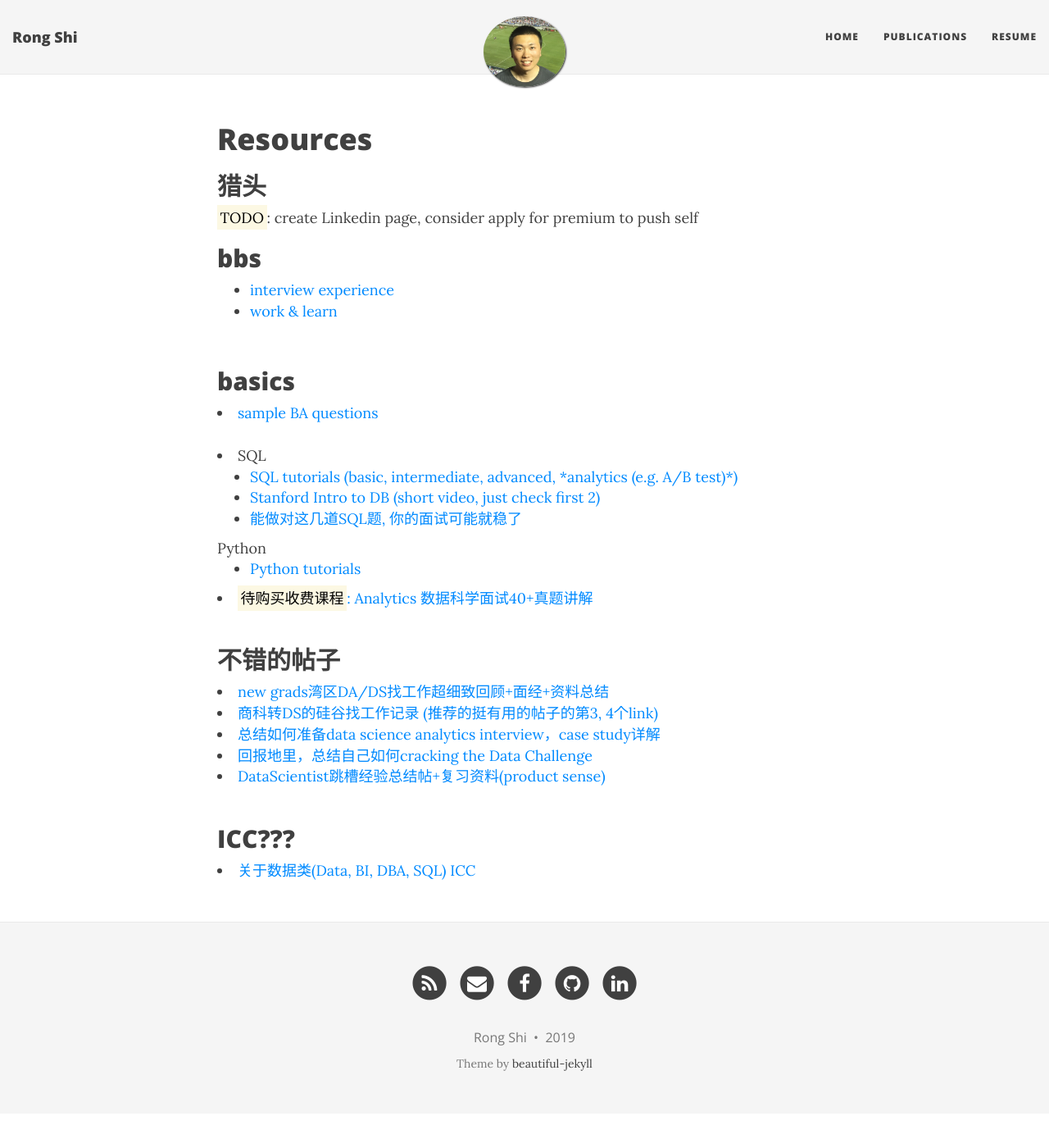
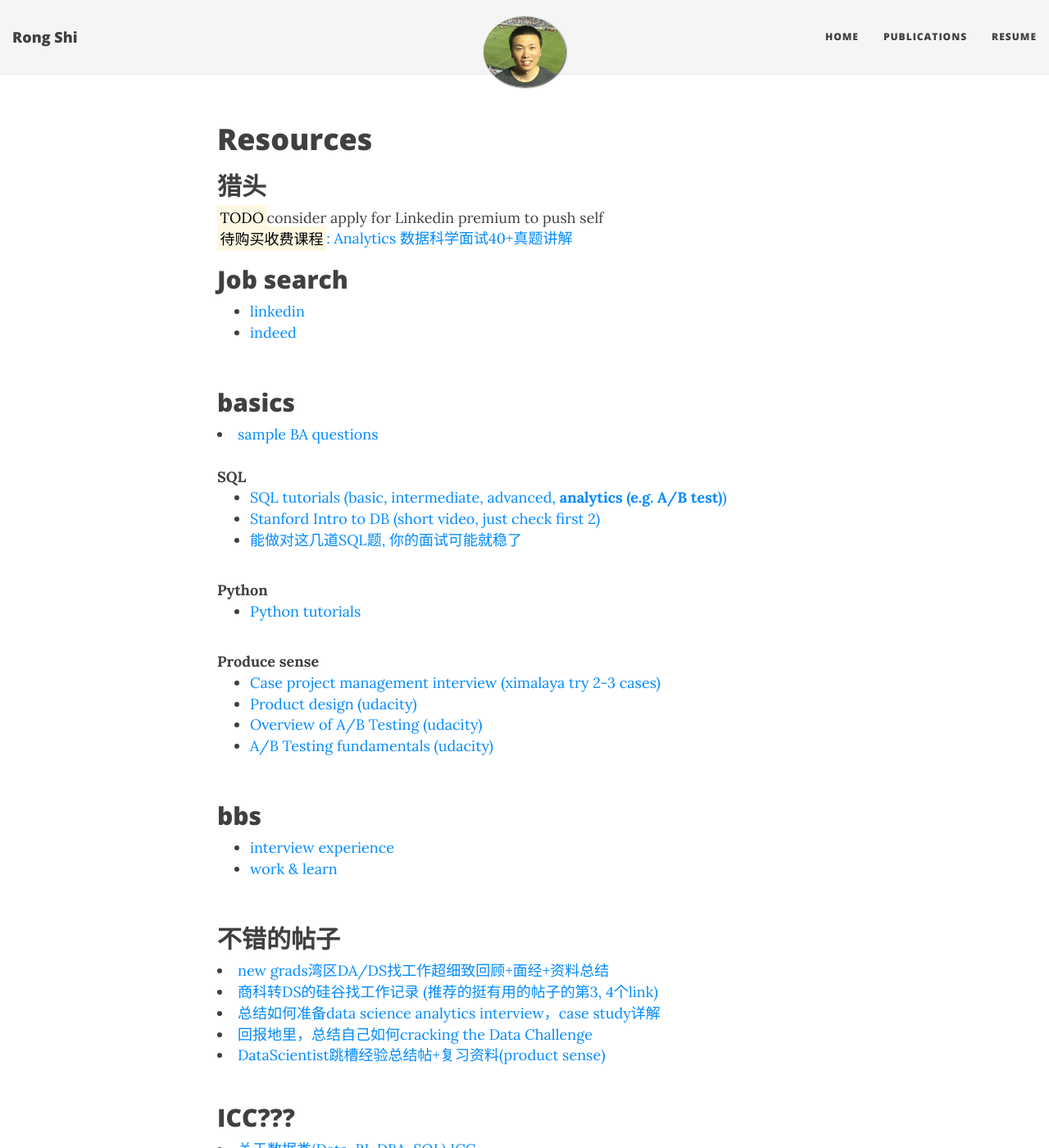
Before and after one commit to vdr007/vdr007.github.io, a Jekyll site: the page built from ba-resource.html, in a window 1280 px wide and 1400 px high. Shown: the whole window at 82% size. Built offline with Jekyll 4.4.1, drawn with Linux system fonts in a browser that asks for light colours; nearby versions of some CDN libraries.

Commit message:
update index/ba

```diff
--- a/ba-resource.html
+++ b/ba-resource.html
@@ -12,13 +12,16 @@ permalink: /index/ba
 <h1>Resources</h1>
 
 <h2>猎头</h2>
-<mark>TODO</mark>: create Linkedin page, consider apply for premium to push self
+<mark>TODO</mark>consider apply for Linkedin premium to push self
+<br/>
+<a href="https://learn.1point3acres.com/courses/ds501-analytics/"><mark>待购买收费课程</mark>: Analytics 数据科学面试40+真题讲解</a>
+
 
 <br/>
-<h2>bbs</h2>
+<h2>Job search</h2>
 <ul>
-<li><a href="https://www.1point3acres.com/bbs/forum.php?mod=forumdisplay&fid=259">interview experience</a></li>
-<li><a href="https://www.1point3acres.com/bbs/forum.php?mod=forumdisplay&fid=172">work & learn</a></li>
+<li><a href="https://www.linkedin.com">linkedin</a></li>
+<li><a href="https://www.indeed.com">indeed</a></li>
 </ul>
 
 <br/>
@@ -28,23 +31,33 @@ permalink: /index/ba
 </li>
 
 	<br/>
-<li>
-SQL
+  <b>SQL</b>
   <ul>
-<li><a href="https://mode.com/sql-tutorial">SQL tutorials (basic, intermediate, advanced, *analytics (e.g. A/B test)*)</a></li>
+    <li><a href="https://mode.com/sql-tutorial">SQL tutorials (basic, intermediate, advanced, <b>analytics (e.g. A/B test)</b>)</a></li>
     <li><a href="https://lagunita.stanford.edu/courses/Engineering/db/2014_1/course/">Stanford Intro to DB (short video, just check first 2)</a></li>
     <li><a href="http://blog.bittiger.io/post198/">能做对这几道SQL题, 你的面试可能就稳了</a></li>
   </ul>
-
-Python
+  <br/>
+  <b>Python</b>
   <ul>
     <li><a href="https://mode.com/python-tutorial">Python tutorials</a></li>
   </ul>
+  <br/>
+  <b>Produce sense</b>
+  <ul>
+    <li><a href="https://www.ximalaya.com/shangye/6414597/">Case project management interview (ximalaya try 2-3 cases)</a></li>
+    <li><a href="https://classroom.udacity.com/courses/ud509">Product design (udacity)</a></li>
+    <li><a href="https://classroom.udacity.com/courses/ud257">Overview of A/B Testing (udacity)</a></li>
+    <li><a href="https://classroom.udacity.com/courses/ud979">A/B Testing fundamentals (udacity)</a></li>
+  </ul>
   </li>
 
-<li>
-<a href="https://learn.1point3acres.com/courses/ds501-analytics/"><mark>待购买收费课程</mark>: Analytics 数据科学面试40+真题讲解</a>
-</li>
+<br/>
+<h2>bbs</h2>
+<ul>
+<li><a href="https://www.1point3acres.com/bbs/forum.php?mod=forumdisplay&fid=259">interview experience</a></li>
+<li><a href="https://www.1point3acres.com/bbs/forum.php?mod=forumdisplay&fid=172">work & learn</a></li>
+</ul>
 
 <br/>
 <h2>不错的帖子</h2>
```
Lines whose indentation alone changed are shown as unchanged.
